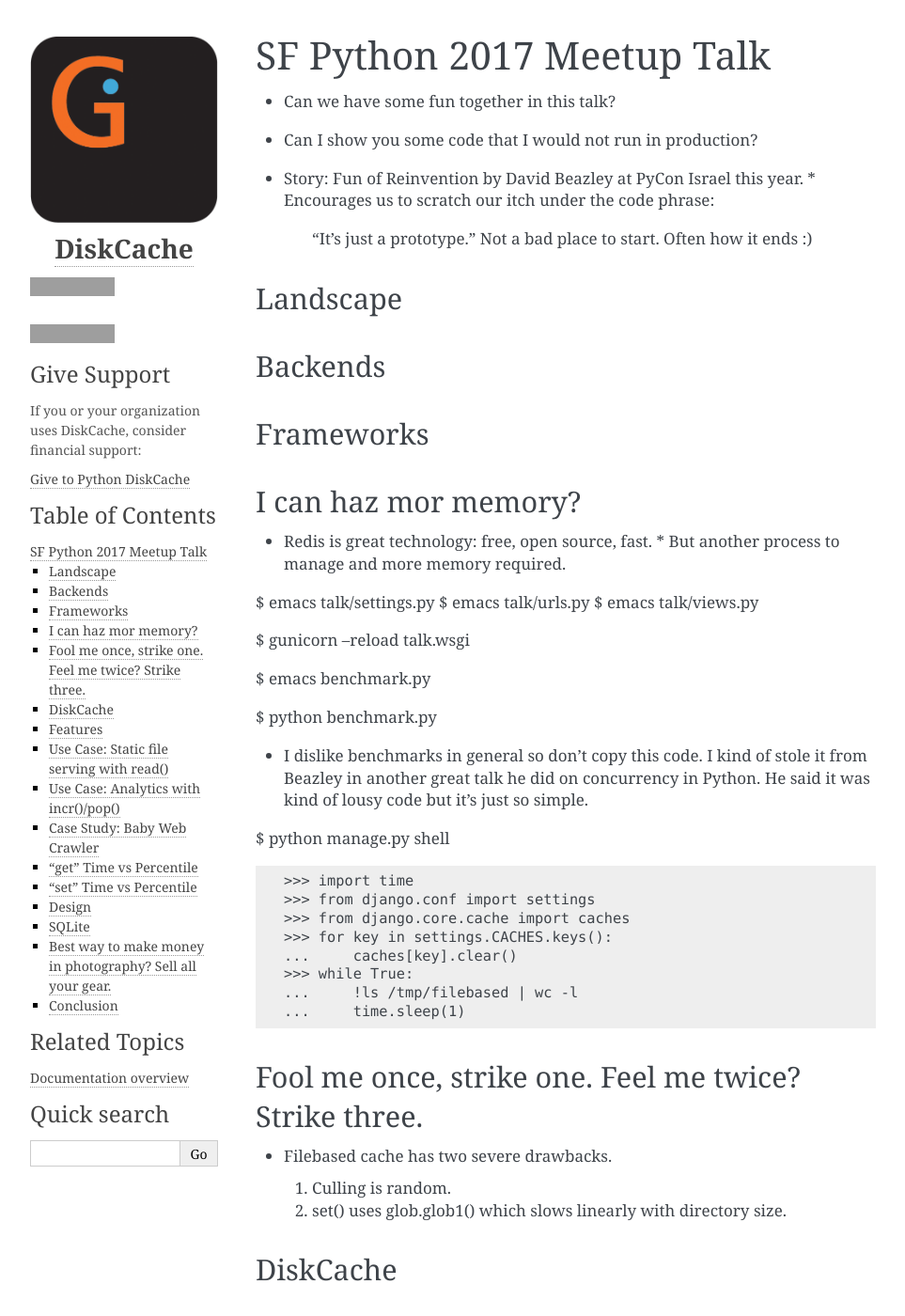
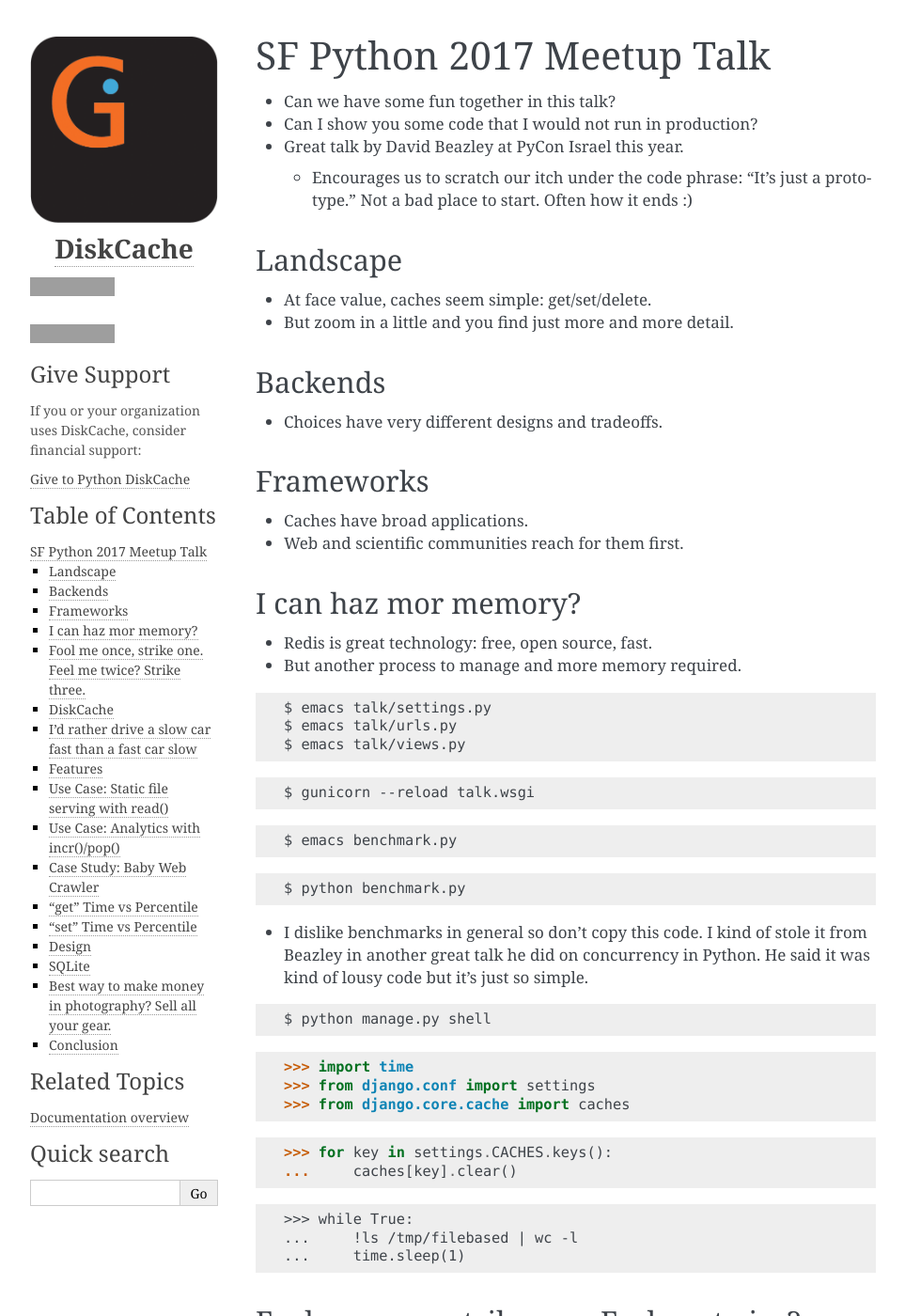
Before and after one commit to grantjenks/python-diskcache, a Sphinx documentation site: the page built from docs/sf-python-2017-meetup-talk.rst, in a window 1280 px wide and 1400 px high. Shown: the whole window at 94% size, without its empty margins (148-1111 px from the left). Built offline with Sphinx 7.4.7, drawn with Linux system fonts in a browser that asks for light colours; the version number could not be read and is left out; some of the changed text lies outside the part shown; grey boxes are pictures that could not be loaded.

Commit message:
Improve notes for Disk Cache talk

```diff
--- a/docs/sf-python-2017-meetup-talk.rst
+++ b/docs/sf-python-2017-meetup-talk.rst
@@ -3,53 +3,80 @@
 
 * Can we have some fun together in this talk?
 * Can I show you some code that I would not run in production?
-* Story: Fun of Reinvention by David Beazley at PyCon Israel this year.
-  * Encourages us to scratch our itch under the code phrase:
-    "It's just a prototype." Not a bad place to start. Often how it ends :)
+* Great talk by David Beazley at PyCon Israel this year.
+
+  * Encourages us to scratch our itch under the code phrase: "It's just a
+    prototype." Not a bad place to start. Often how it ends :)
 
 
 Landscape
 ---------
 
+* At face value, caches seem simple: get/set/delete.
+* But zoom in a little and you find just more and more detail.
+
 
 Backends
 --------
 
+* Choices have very different designs and tradeoffs.
+
 
 Frameworks
 ----------
+
+* Caches have broad applications.
+* Web and scientific communities reach for them first.
 
 
 I can haz mor memory?
 ---------------------
 
 * Redis is great technology: free, open source, fast.
-  * But another process to manage and more memory required.
+* But another process to manage and more memory required.
 
-$ emacs talk/settings.py
-$ emacs talk/urls.py
-$ emacs talk/views.py
+::
 
-$ gunicorn --reload talk.wsgi
+    $ emacs talk/settings.py
+    $ emacs talk/urls.py
+    $ emacs talk/views.py
 
-$ emacs benchmark.py
+::
 
-$ python benchmark.py
+    $ gunicorn --reload talk.wsgi
+
+::
+
+    $ emacs benchmark.py
+
+::
+
+    $ python benchmark.py
 
 * I dislike benchmarks in general so don't copy this code. I kind of stole it
   from Beazley in another great talk he did on concurrency in Python. He said
   it was kind of lousy code but it's just so simple.
 
-$ python manage.py shell
+::
 
->>> import time
->>> from django.conf import settings
->>> from django.core.cache import caches
->>> for key in settings.CACHES.keys():
-...     caches[key].clear()
->>> while True:
-...     !ls /tmp/filebased | wc -l
-...     time.sleep(1)
+    $ python manage.py shell
+
+::
+
+    >>> import time
+    >>> from django.conf import settings
+    >>> from django.core.cache import caches
+
+::
+
+    >>> for key in settings.CACHES.keys():
+    ...     caches[key].clear()
+
+::
+
+    >>> while True:
+    ...     !ls /tmp/filebased | wc -l
+    ...     time.sleep(1)
 
 
 Fool me once, strike one. Feel me twice? Strike three.
@@ -64,17 +91,36 @@
 DiskCache
 ---------
 
+* Wanted to solve Django-filebased cache problems.
+* Felt like something was missing in the landscape.
+* Found an unlikely hero in SQLite.
+
+
+I'd rather drive a slow car fast than a fast car slow
+-----------------------------------------------------
+
+* Story: driving down the Grapevine in SoCal in friend's 1960s VW Bug.
+
 
 Features
 --------
+
+* Lot's of features. Maybe a few too many. Ex. never used the tag metadata and
+  eviction feature.
 
 
 Use Case: Static file serving with read()
 -----------------------------------------
 
+* Some fun features. Data is stored in files and web servers are good at
+  serving files.
+
 
 Use Case: Analytics with incr()/pop()
 -------------------------------------
+
+* Tried to create really functional APIs.
+* All write operations are atomic.
 
 
 Case Study: Baby Web Crawler
@@ -121,11 +166,13 @@
 Best way to make money in photography? Sell all your gear.
 ----------------------------------------------------------
 
-- Story: Who saw eclipse? Awesome, right?
-  - Hard to really photograph the experience.
-  - This is me, staring up at the sun, blinding myself as I hold my glasses
+* Who saw eclipse? Awesome, right?
+
+  * Hard to really photograph the experience.
+  * This is me, staring up at the sun, blinding myself as I hold my glasses
     and my phone to take a photo. Clearly lousy.
-- Software talks are hard to get right and I can't cover everything related
+
+* Software talks are hard to get right and I can't cover everything related
   to caching in 20 minutes. I hope you've learned something tonight or at
   least seen something interesting.
 
@@ -133,15 +180,19 @@
 Conclusion
 ----------
 
-- Windows support mostly "just worked"
-  - SQLite is truly cross-platform
-  - Filesystems are a little different
-  - AppVeyor was about half as fast as Travis
-  - check() to fix inconsistencies
-- Caveats
-  - Not well suited to queues (want read:write at 10:1 or higher)
-  - NFS and SQLite do not play nice
-- Alternative databases: BerkeleyDB, LMDB, RocksDB, LevelDB, etc.
-- Engage with me on Github, find bugs, complain about performance.
-- If you like the project, star-it on Github and share it with friends.
-- Thanks for letting me share tonight. Questions?
+* Windows support mostly "just worked"
+
+  * SQLite is truly cross-platform
+  * Filesystems are a little different
+  * AppVeyor was about half as fast as Travis
+  * check() to fix inconsistencies
+
+* Caveats
+
+  * Not well suited to queues (want read:write at 10:1 or higher)
+  * NFS and SQLite do not play nice
+
+* Alternative databases: BerkeleyDB, LMDB, RocksDB, LevelDB, etc.
+* Engage with me on Github, find bugs, complain about performance.
+* If you like the project, star-it on Github and share it with friends.
+* Thanks for letting me share tonight. Questions?
```
Also changed, not shown: other parts of docs/sf-python-2017-meetup-talk.rst (+0 -1 lines), 1 other file.
